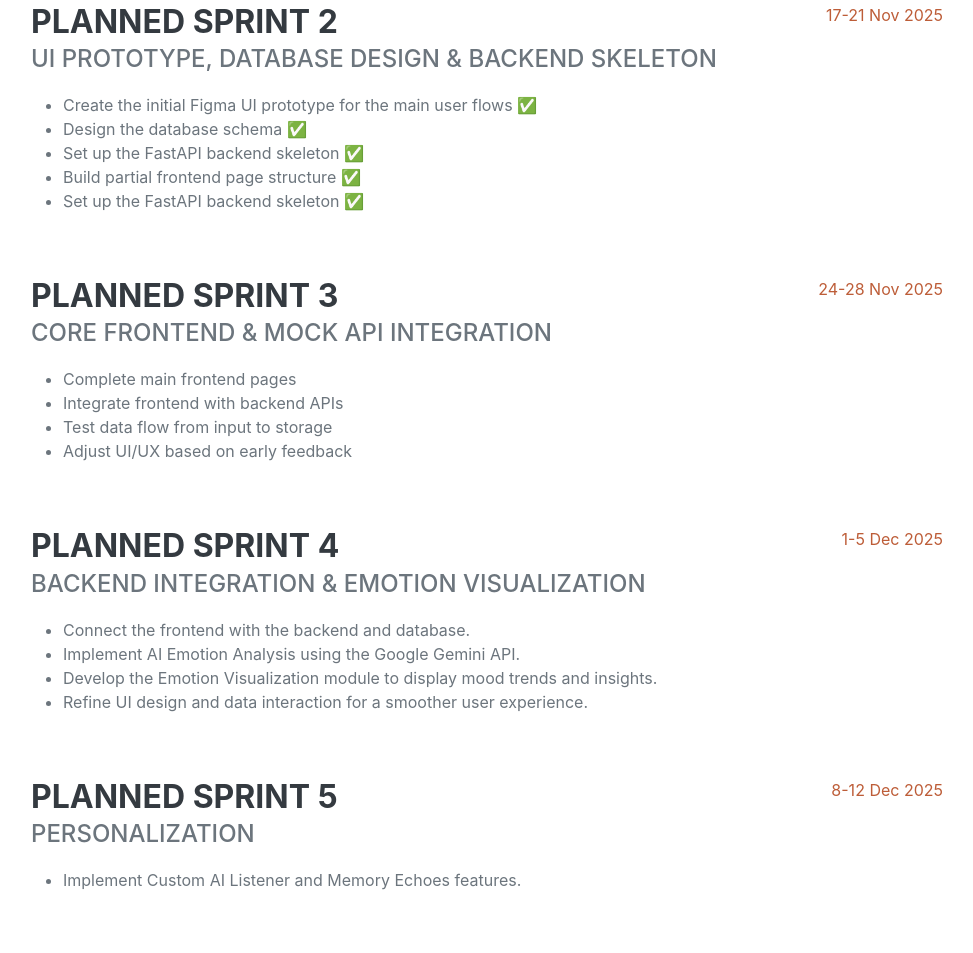
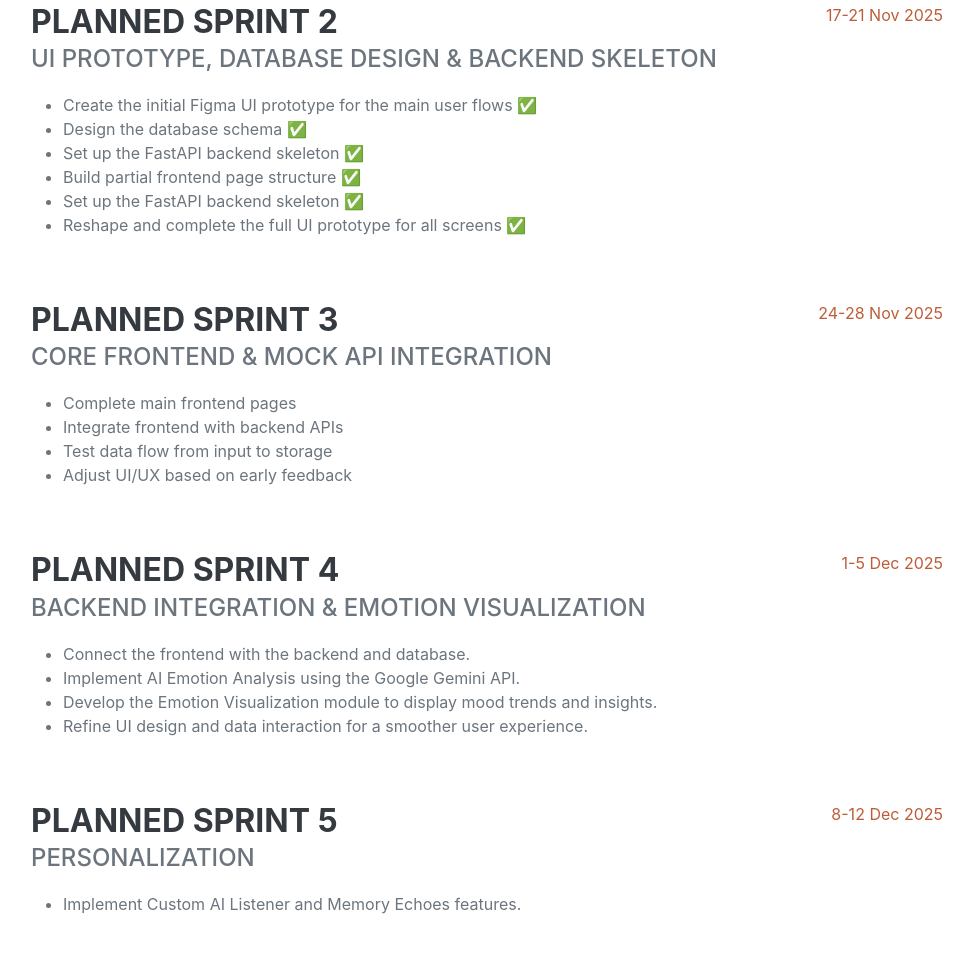
Before and after one commit to Willow-Liu-Yang/AI-Emotional-Journal, a plain HTML site: page docs/index.html in a window 1280 px wide. Shown: the part 1316-2269 px from the top of the page, without its empty margins (289-1262 px from the left). Drawn offline with nearby package versions, Linux system fonts and the light colour scheme; a web font is replaced by a local one.

Commit message:
Update group website for sprint 2

```diff
--- a/docs/index.html
+++ b/docs/index.html
@@ -89,6 +89,7 @@
                             <li>Set up the FastAPI backend skeleton ✅</li>
                             <li>Build partial frontend page structure ✅</li>
                             <li>Set up the FastAPI backend skeleton ✅</li>
+                            <li>Reshape and complete the full UI prototype for all screens ✅</li>
                             </ul>                        </div>
                         <div class="flex-shrink-0"><span class="text-primary">17-21 Nov 2025</span></div>
                     </div>
```
